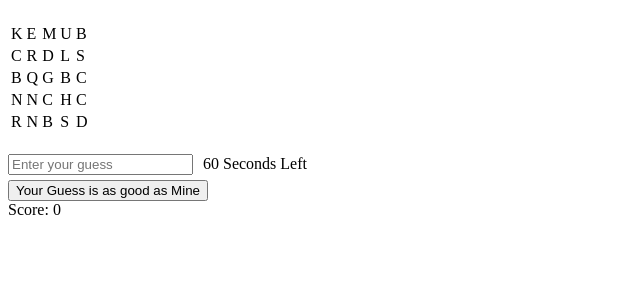
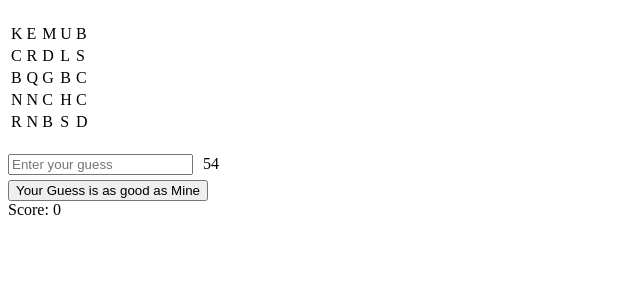
Before and after one commit to sdunlap1/flask-boggle, a Flask app: page / in a window 1280 px wide. Shown: the part 58-358 px from the top of the page, without its empty margins (0-640 px from the left). Run offline with Flask 3, Linux system fonts and the light colour scheme.

Commit message:
Added inline timer and id to <span>

```diff
--- a/templates/index.html
+++ b/templates/index.html
@@ -12,7 +12,7 @@
   {% endfor %}
 </table>
 <form action="/check-word" method="POST" id="guessForm">
-  <input type="text" name="word" placeholder="Enter your guess" /><span>60 Seconds Left</span>
+  <input type="text" name="word" placeholder="Enter your guess" /><span id="countdown">60</span>
   <br />
   <button type="submit">Your Guess is as good as Mine</button>
 </form>
```
